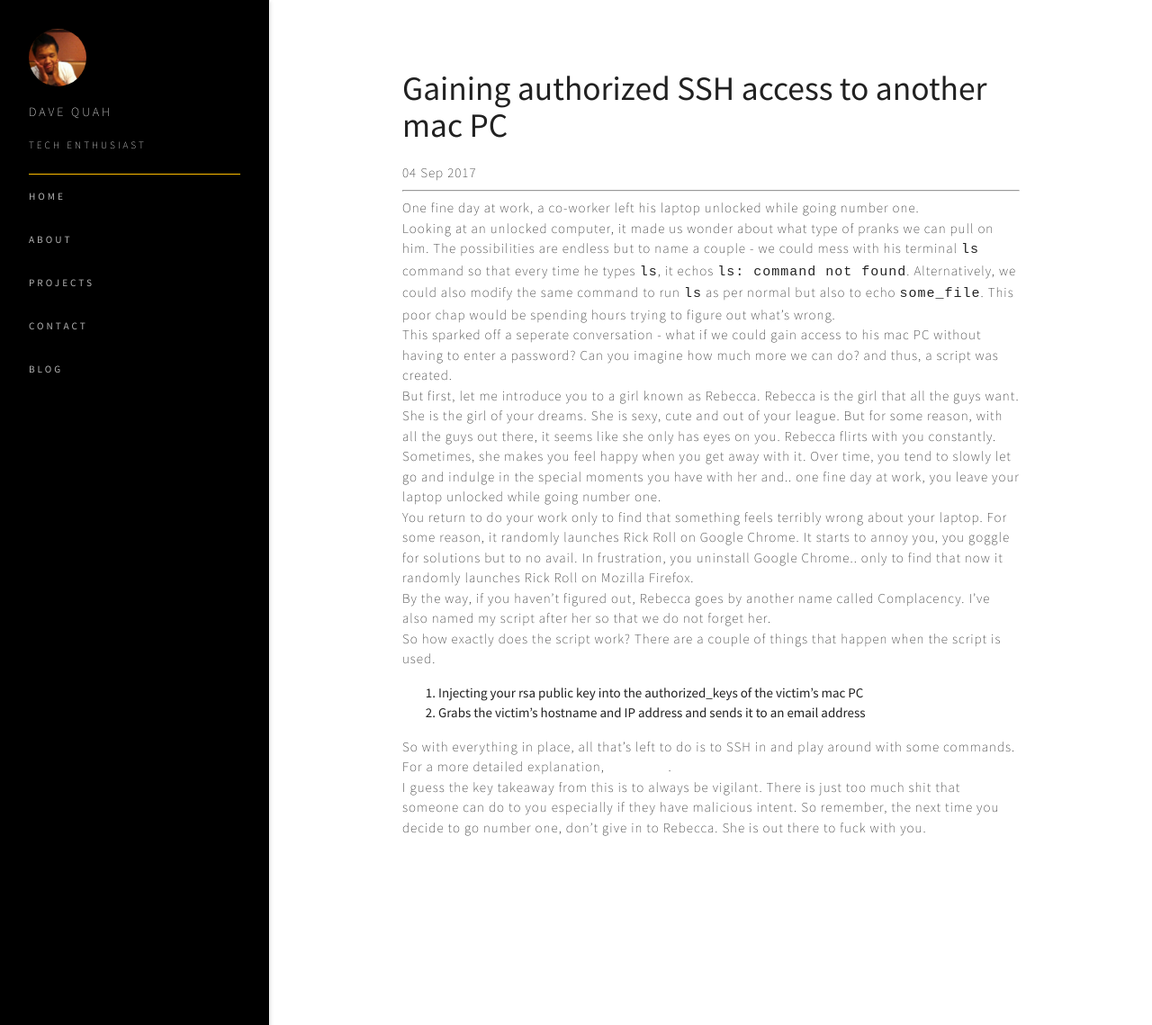
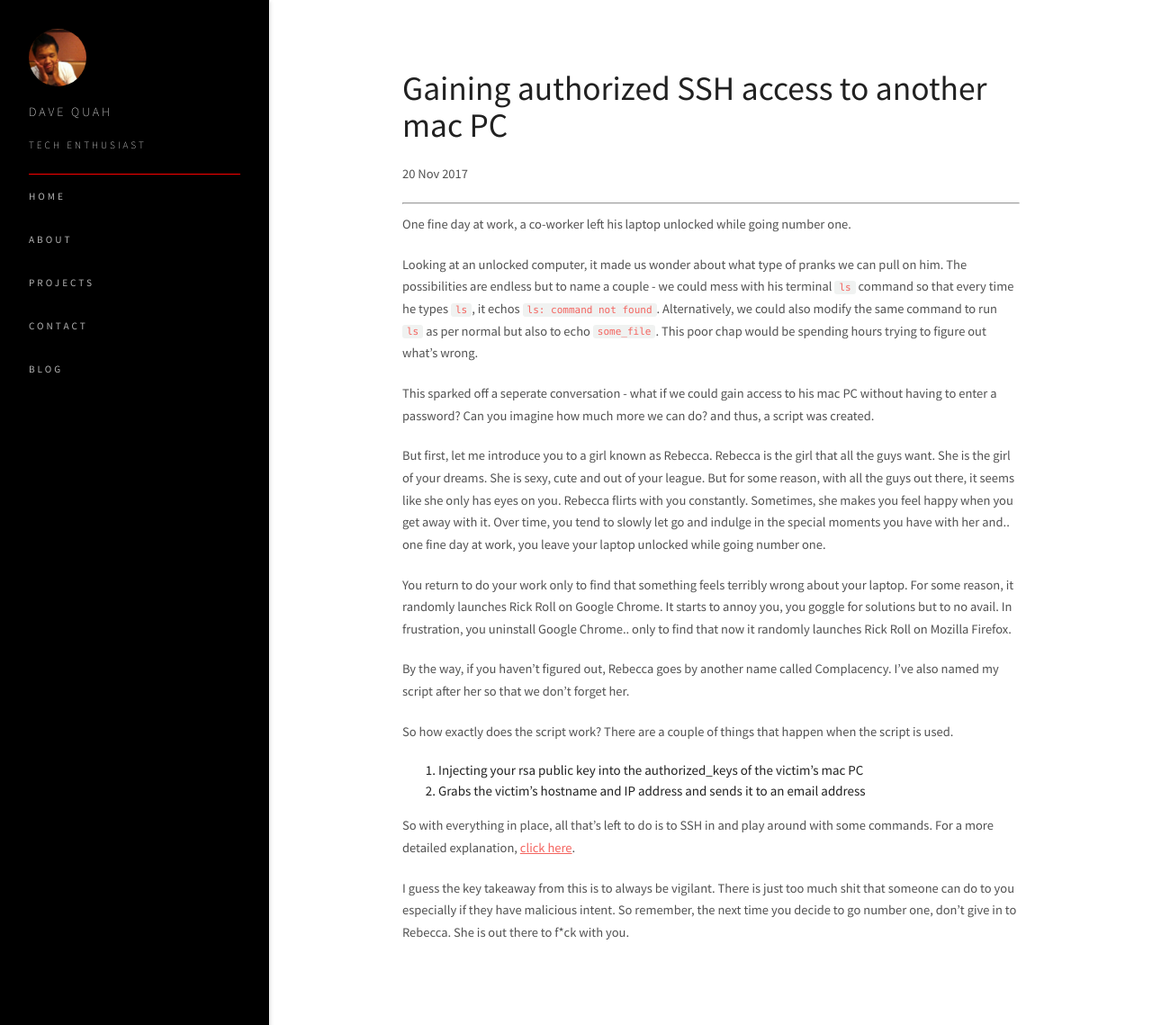
Before and after one commit to Milleus/milleus.github.io, a Jekyll site: the page built from _posts/2017-11-20-gaining-authorized-ssh-access-to-another-mac-pc.md, in a window 1280 px wide and 1139 px high. Shown: the whole window at 90% size. Built offline with Jekyll 4.4.1, drawn with Linux system fonts in a browser that asks for light colours; nearby versions of some CDN libraries; library files that are not in the unit come from our copies.

Commit message:
[Dave] update colour scheme and post

```diff
--- a/_layouts/base.html
+++ b/_layouts/base.html
@@ -23,7 +23,7 @@
     </main>
 
     <script type="text/javascript" src="https://code.jquery.com/jquery-3.2.1.min.js"></script>
-    <script type="text/javascript" src="static/js/materialize.min.js"></script>
-    <script type="text/javascript" src="static/js/custom.js"></script>
+    <script type="text/javascript" src="/static/js/materialize.min.js"></script>
+    <script type="text/javascript" src="/static/js/custom.js"></script>
   </body>
 </html>
--- a/_layouts/post.html
+++ b/_layouts/post.html
@@ -1,20 +1,16 @@
 ---
 layout: base
 ---
-<section class="container-fluid post">
-  <div class="container ">
+<section id="post">
+  <div class="container">
     <div class="row">
-      <div class="col-sm-12 col-md-10 post-wrapper">
-        <div class="col">
-          <h2>{{ page.title }}</h2>
-          <p class="meta">{{ page.date | date_to_string }}</p>
-          <hr>
-          <div class="post-content">
-              {{ content }}
-          </div>
+      <div class="col s12">
+        <h2>{{ page.title }}</h2>
+        <p class="meta">{{ page.date | date_to_string }}</p>
+        <hr>
+        <div class="post-content">
+            {{ content }}
         </div>
-      </div>
-      <div class="hidden-sm col-md-2 post-sidebar bg-light">
       </div>
     </div>
   </div>
--- a/_posts/2017-09-04-gaining-authorized-ssh-access-to-another-mac-pc.md
+++ b/_posts/2017-11-20-gaining-authorized-ssh-access-to-another-mac-pc.md
@@ -1,7 +1,7 @@
 ---
 layout: post
 title: "Gaining authorized SSH access to another mac PC"
-date: 2017-09-04
+date: 2017-11-20
 ---
 
 One fine day at work, a co-worker left his laptop unlocked while going number one.
@@ -14,12 +14,12 @@ But first, let me introduce you to a girl known as Rebecca. Rebecca is the girl
 
 You return to do your work only to find that something feels terribly wrong about your laptop. For some reason, it randomly launches Rick Roll on Google Chrome. It starts to annoy you, you goggle for solutions but to no avail. In frustration, you uninstall Google Chrome.. only to find that now it randomly launches Rick Roll on Mozilla Firefox.
 
-By the way, if you haven't figured out, Rebecca goes by another name called Complacency. I've also named my script after her so that we do not forget her.
+By the way, if you haven't figured out, Rebecca goes by another name called Complacency. I've also named my script after her so that we don't forget her.
 
 So how exactly does the script work? There are a couple of things that happen when the script is used.
 1. Injecting your rsa public key into the authorized_keys of the victim's mac PC
 2. Grabs the victim's hostname and IP address and sends it to an email address
 
-So with everything in place, all that's left to do is to SSH in and play around with some commands. For a more detailed explanation, [click here](https://github.com/Milleus/rebecca).
+So with everything in place, all that's left to do is to SSH in and play around with some commands. For a more detailed explanation, [click here](https://github.com/Milleus/rebecca){:target="_blank"}.
 
-I guess the key takeaway from this is to always be vigilant. There is just too much shit that someone can do to you especially if they have malicious intent. So remember, the next time you decide to go number one, don't give in to Rebecca. She is out there to fuck with you.
+I guess the key takeaway from this is to always be vigilant. There is just too much shit that someone can do to you especially if they have malicious intent. So remember, the next time you decide to go number one, don't give in to Rebecca. She is out there to f*ck with you.
--- a/blog/index.html
+++ b/blog/index.html
@@ -8,7 +8,6 @@ title: Blog Archive
       <div class="col s12">
         <h3 class="header">{{ page.title }}</h3>
         <p>Sometimes i write stuff..</p>
-        <div class="line"></div>
           <ul class="posts">
             {% for post in site.posts %}
               <li><span>{{ post.date | date_to_string }}</span> &raquo; <a href="{{ post.url }}" title="{{ post.title }}">{{ post.title }}</a></li>
--- a/static/css/custom.css
+++ b/static/css/custom.css
@@ -8,23 +8,24 @@ footer { padding-left: 300px; }
 h1 { font-size: 3.7rem; font-weight: 200; -webkit-font-smoothing: antialiased; }
 h2 { font-size: 2.5rem; -webkit-font-smoothing: antialiased; }
 p { font-weight: 200; letter-spacing: 1px; margin: 0; }
-a { color: #fff; font-weight: 200; letter-spacing: 1px; margin: 0; outline: none; text-decoration: none; }
-a:hover { color: #ffbd00; }
+a { font-weight: 200; letter-spacing: 1px; margin: 0; outline: none; text-decoration: none; }
 
 section { padding: 50px 0; display: flex; align-items: center; }
 section .header { text-transform: uppercase; }
 section .sub-header { font-weight: 200; letter-spacing: 3px; min-height: 20px; text-transform: uppercase; margin-top: 1.46rem; }
-section .line { background-color: #ffbd00; height: 3px; width: 20px; margin: 10px 0; }
-.dirty-text { color: #ffbd00; }
+section .line { background-color: red; height: 3px; width: 20px; margin: 10px 0; }
+.dirty-text { color: red; }
+
+/* dark side */
 .dark-side { background: #000; color: #fff; }
 
 /* navigation */
 #slide-out { background-color: #000; border-right: 1px solid #fff; }
 #slide-out .userView .name { font-weight: 200; letter-spacing: 3px; min-height: 20px; text-transform: uppercase; }
 #slide-out .userView .subtext { font-size: .75rem; font-weight: 200; letter-spacing: 3px; text-transform: uppercase; }
-#slide-out .divider { margin-left: 32px; margin-right: 32px; background-color: #ffbd00; }
-#slide-out li > a { color: #fff; font-size: .75rem; letter-spacing: 3px; margin: auto; opacity: .7; transition: opacity 300ms 0s ease; text-transform: uppercase; }
-#slide-out li > a:hover { opacity: 1; }
+#slide-out .divider { margin-left: 32px; margin-right: 32px; background-color: red; }
+#slide-out li > a { color: #fff; font-size: .75em; opacity: .7; letter-spacing: 3px; margin: auto; transition: all 300ms 0s ease; text-transform: uppercase; }
+#slide-out li > a:hover { color: red; opacity: 1; }
 
 /* home */
 section#home { min-height: 640px; height: 100vh; align-items: center; justify-content: center; flex-direction: column; }
@@ -38,6 +39,20 @@ section#projects { min-height: 500px; align-items: center; justify-content: cent
 
 /* contact */
 section#contact { min-height: 500px; }
+section#contact a { color: #fff; transition: color 300ms 0s ease; }
+section#contact a:hover { color: red; }
+
+/* blog & posts */
+section#blog p,
+section#post p { color: #525252; font-weight: 400; margin: 10px 0 20px; letter-spacing: 0; font-size: 14.5px; line-height: 1.7; }
+
+section#blog a,
+section#post a { color: #f4645f; font-weight: 400; letter-spacing: 0; text-decoration: underline; transition: color 300ms 0s ease; }
+
+section#blog a:hover,
+section#post a:hover { color: red; }
+
+section#post code { background-color: #f0f2f1; border-radius: 3px; color: #f4645f; font-family: "Operator Mono","Fira Code",Consolas,Monaco,"Andale Mono",monospace; font-size: 11px; line-height: 2; padding: 1px 5px; vertical-align: middle; }
 
 /* responsive */
 @media only screen and (max-width : 992px) {
```
